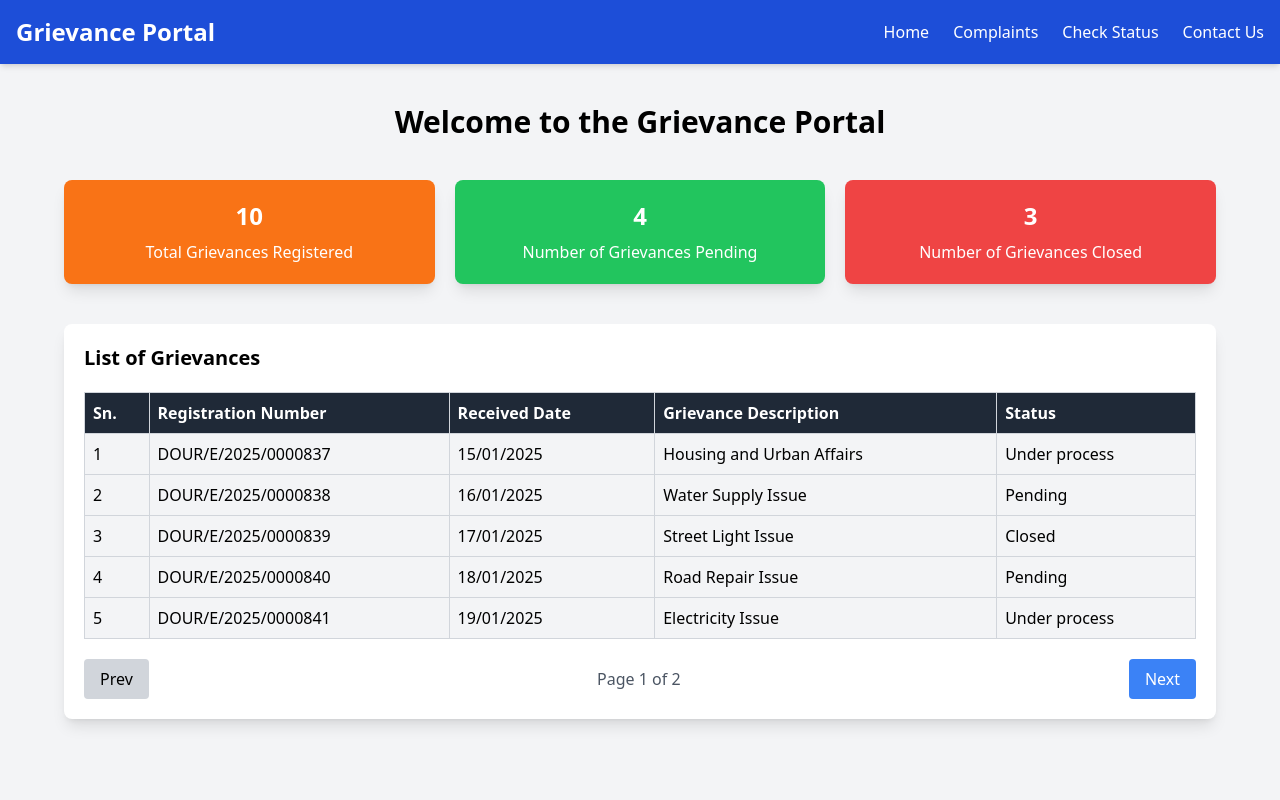
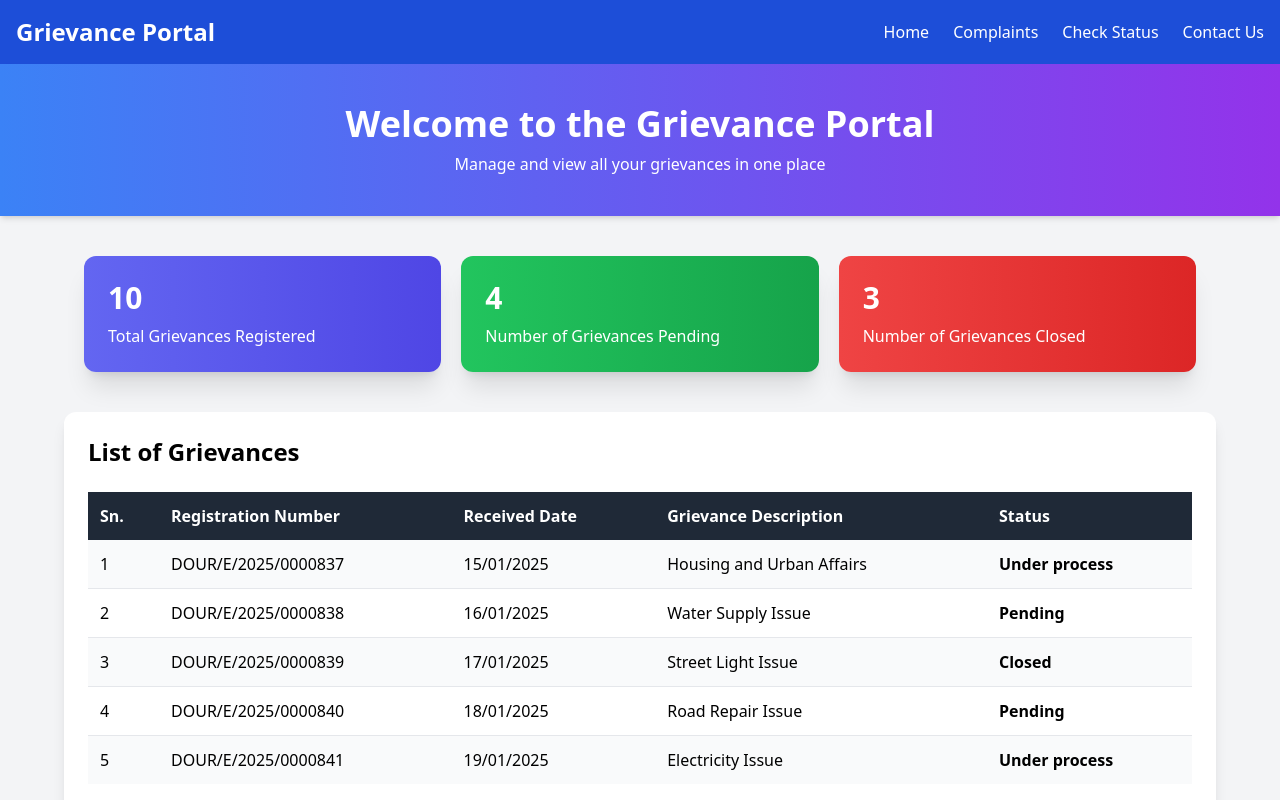
Before and after one commit to sarthaknayyar/aspire-hackathon, a React (Create React App) app in the folder frontend/: page / in a window 1280 px wide. Shown: the top 800 px of the page. Built offline with nearby package versions, Linux system fonts and the light colour scheme.

Commit message:
[UPDATE] Dashboard View

```diff
--- a/frontend/src/pages/Home.jsx
+++ b/frontend/src/pages/Home.jsx
@@ -43,74 +43,93 @@ export default function Home() {
   const closedGrievances = grievances.filter((g) => g.status === "Closed").length;
 
   return (
-    <div className="bg-gray-100 min-h-screen">
-      <h1 className="text-3xl text-center mt-10 font-bold">Welcome to the Grievance Portal</h1>
+    <div className="min-h-screen bg-gray-100">
+      {/* Header */}
+      <header className="bg-gradient-to-r from-blue-500 to-purple-600 py-10 text-center shadow-md">
+        <h1 className="text-4xl font-bold text-white">Welcome to the Grievance Portal</h1>
+        <p className="mt-2 text-white">Manage and view all your grievances in one place</p>
+      </header>
 
       {/* Summary Cards */}
-      <div className="mt-10 mx-auto max-w-6xl grid grid-cols-3 gap-5">
-        <div className="bg-orange-500 text-white p-5 rounded-lg text-center shadow-lg">
-          <p className="text-2xl font-bold">{totalGrievances}</p>
+      <div className="mt-10 mx-auto max-w-6xl grid grid-cols-1 sm:grid-cols-3 gap-5 px-5">
+        <div className="bg-gradient-to-r from-indigo-500 to-indigo-600 text-white p-6 rounded-xl shadow-xl transform transition duration-200 hover:scale-105">
+          <p className="text-3xl font-bold">{totalGrievances}</p>
           <p className="mt-2">Total Grievances Registered</p>
         </div>
-        <div className="bg-green-500 text-white p-5 rounded-lg text-center shadow-lg">
-          <p className="text-2xl font-bold">{pendingGrievances}</p>
+        <div className="bg-gradient-to-r from-green-500 to-green-600 text-white p-6 rounded-xl shadow-xl transform transition duration-200 hover:scale-105">
+          <p className="text-3xl font-bold">{pendingGrievances}</p>
           <p className="mt-2">Number of Grievances Pending</p>
         </div>
-        <div className="bg-red-500 text-white p-5 rounded-lg text-center shadow-lg">
-          <p className="text-2xl font-bold">{closedGrievances}</p>
+        <div className="bg-gradient-to-r from-red-500 to-red-600 text-white p-6 rounded-xl shadow-xl transform transition duration-200 hover:scale-105">
+          <p className="text-3xl font-bold">{closedGrievances}</p>
           <p className="mt-2">Number of Grievances Closed</p>
         </div>
       </div>
 
       {/* Grievances Table */}
-      <div className="mt-10 mx-auto max-w-6xl bg-white p-5 rounded-lg shadow-lg">
-        <h2 className="text-xl font-bold mb-5">List of Grievances</h2>
-        <table className="table-auto w-full border-collapse border border-gray-300 text-left">
+      <div className="mt-10 mx-auto max-w-6xl bg-white p-6 rounded-xl shadow-lg">
+        <h2 className="text-2xl font-bold mb-6">List of Grievances</h2>
+        <div className="overflow-x-auto">
+          <table className="table-auto w-full text-left border-collapse">
             <thead className="bg-gray-800 text-white">
               <tr>
-              <th className="border border-gray-300 p-2">Sn.</th>
-              <th className="border border-gray-300 p-2">Registration Number</th>
-              <th className="border border-gray-300 p-2">Received Date</th>
-              <th className="border border-gray-300 p-2">Grievance Description</th>
-              <th className="border border-gray-300 p-2">Status</th>
+                <th className="p-3">Sn.</th>
+                <th className="p-3">Registration Number</th>
+                <th className="p-3">Received Date</th>
+                <th className="p-3">Grievance Description</th>
+                <th className="p-3">Status</th>
               </tr>
             </thead>
             <tbody>
               {currentEntries.map((grievance, index) => (
-              <tr key={grievance.id} className="bg-gray-100">
-                <td className="border border-gray-300 p-2">{indexOfFirstEntry + index + 1}</td>
-                <td className="border border-gray-300 p-2">{grievance.registrationNumber}</td>
-                <td className="border border-gray-300 p-2">{grievance.receivedDate}</td>
-                <td className="border border-gray-300 p-2">{grievance.description}</td>
-                <td className="border border-gray-300 p-2">{grievance.status}</td>
+                <tr
+                  key={grievance.id}
+                  className={`border-b last:border-b-0 ${
+                    index % 2 === 0 ? "bg-gray-50" : "bg-white"
+                  } hover:bg-gray-100`}
+                >
+                  <td className="p-3">{indexOfFirstEntry + index + 1}</td>
+                  <td className="p-3">{grievance.registrationNumber}</td>
+                  <td className="p-3">{grievance.receivedDate}</td>
+                  <td className="p-3">{grievance.description}</td>
+                  <td className="p-3 font-semibold">{grievance.status}</td>
                 </tr>
               ))}
             </tbody>
           </table>
+        </div>
 
         {/* Pagination */}
         <div className="mt-5 flex justify-between items-center">
           <button
             onClick={prevPage}
             disabled={currentPage === 1}
-            className={`px-4 py-2 rounded ${currentPage === 1 ? "bg-gray-300" : "bg-blue-500 text-white"}`}
+            className={`px-4 py-2 rounded-md font-semibold transition-colors ${
+              currentPage === 1
+                ? "bg-gray-300 text-gray-500 cursor-not-allowed"
+                : "bg-blue-500 hover:bg-blue-600 text-white"
+            }`}
           >
             Prev
           </button>
-          <p className="text-gray-600">
+          <p className="text-gray-700">
             Page {currentPage} of {Math.ceil(grievances.length / entriesPerPage)}
           </p>
           <button
             onClick={nextPage}
             disabled={currentPage === Math.ceil(grievances.length / entriesPerPage)}
-            className={`px-4 py-2 rounded ${
-              currentPage === Math.ceil(grievances.length / entriesPerPage) ? "bg-gray-300" : "bg-blue-500 text-white"
+            className={`px-4 py-2 rounded-md font-semibold transition-colors ${
+              currentPage === Math.ceil(grievances.length / entriesPerPage)
+                ? "bg-gray-300 text-gray-500 cursor-not-allowed"
+                : "bg-blue-500 hover:bg-blue-600 text-white"
             }`}
           >
             Next
           </button>
         </div>
       </div>
+
+
     </div>
   );
 }
```
Lines whose indentation alone changed are shown as unchanged.
